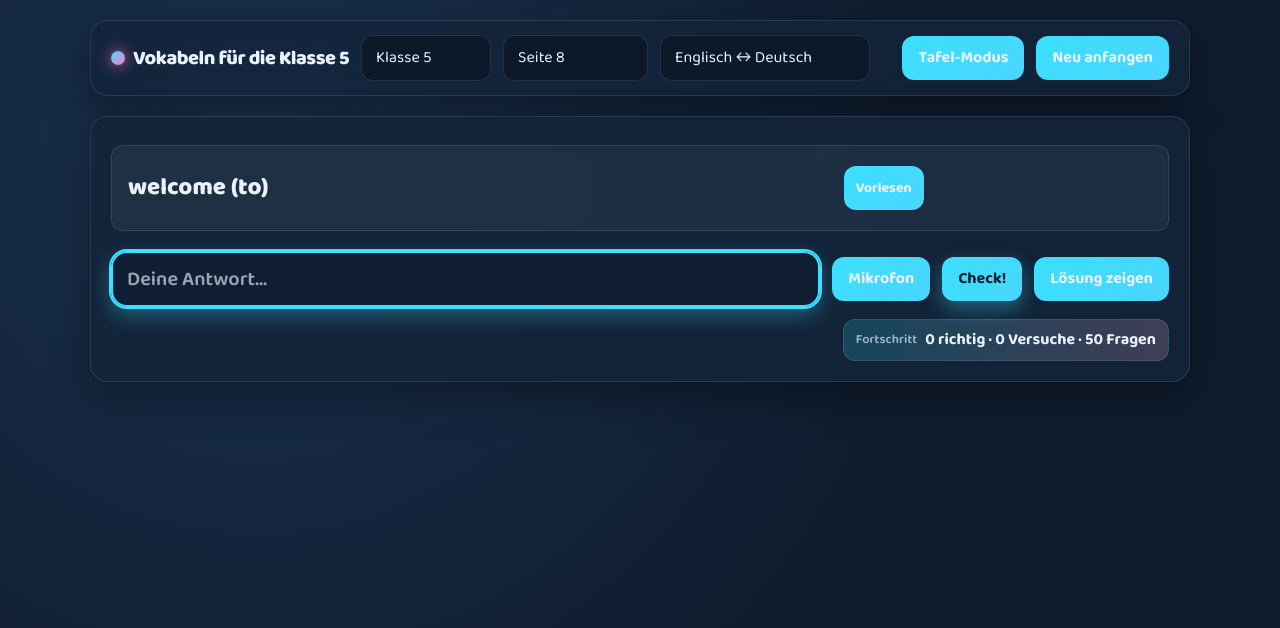
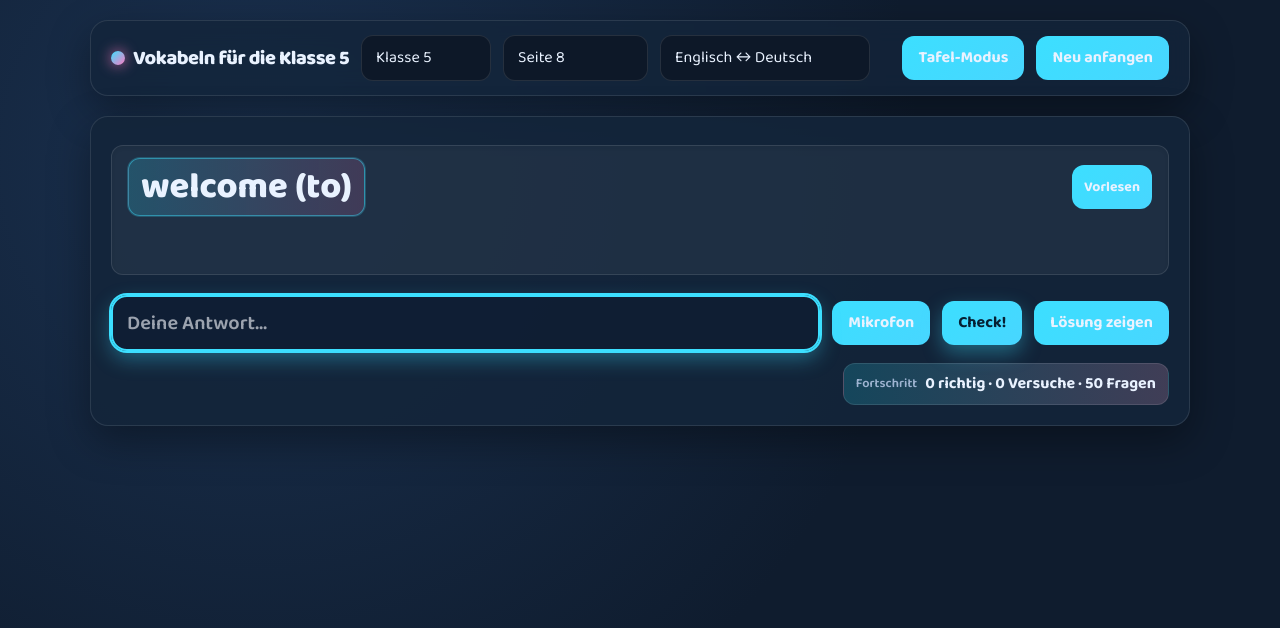
Before and after one commit to marcbey/vocabeln, a React (Vite) app: page / in a window 1280 px wide. Shown: the top 628 px of the page. Built offline with nearby package versions, Linux system fonts and the light colour scheme.

Commit message:
feat(ui): make prompted vocabulary more prominent

```diff
--- a/src/components/question/QuestionPrompt.jsx
+++ b/src/components/question/QuestionPrompt.jsx
@@ -19,12 +19,17 @@ export default function QuestionPrompt({
   }, [error, onSpeechPlaybackErrorChange]);
 
   return (
-    <div className="text-2xl font-extrabold mt-2 mb-3 px-4 py-3 bg-white/5 border border-white/10 rounded-xl shadow-inner flex flex-wrap gap-2 items-center text-center min-h-[86px]">
-      <span className="flex items-center text-left flex-1">{questionText}</span>
+    <div className="mt-2 mb-3 px-4 py-3 bg-white/5 border border-white/10 rounded-xl shadow-inner flex flex-col gap-2 min-h-[86px]">
+      <div className="w-full flex items-center gap-2">
+        <div className="flex-1">
+          <span className="inline-flex items-center text-left text-3xl md:text-4xl font-black leading-tight px-3 py-2 rounded-xl border border-accent/45 bg-gradient-to-r from-accent/20 to-accent2/15 shadow-[0_0_0_1px_rgba(60,223,255,0.22)]">
+            {questionText}
+          </span>
+        </div>
 
         <button
           type="button"
-        className="secondary px-3 py-2 text-sm whitespace-nowrap"
+          className="secondary px-3 py-2 text-sm whitespace-nowrap ml-auto shrink-0"
           onClick={() =>
             playVocabulary({
               text: questionText,
@@ -35,7 +40,9 @@ export default function QuestionPrompt({
         >
           {isLoading ? 'Lade Audio...' : isPlaying ? 'Spielt...' : 'Vorlesen'}
         </button>
+      </div>
 
+      <div className="w-full flex flex-wrap gap-2 items-center justify-center text-center">
         <span
           className={classNames(
             'text-muted font-bold inline-flex items-center gap-1 transition-opacity duration-200',
@@ -60,5 +67,6 @@ export default function QuestionPrompt({
           {translation}
         </span>
       </div>
+    </div>
   );
 }
```
Lines whose indentation alone changed are shown as unchanged.
